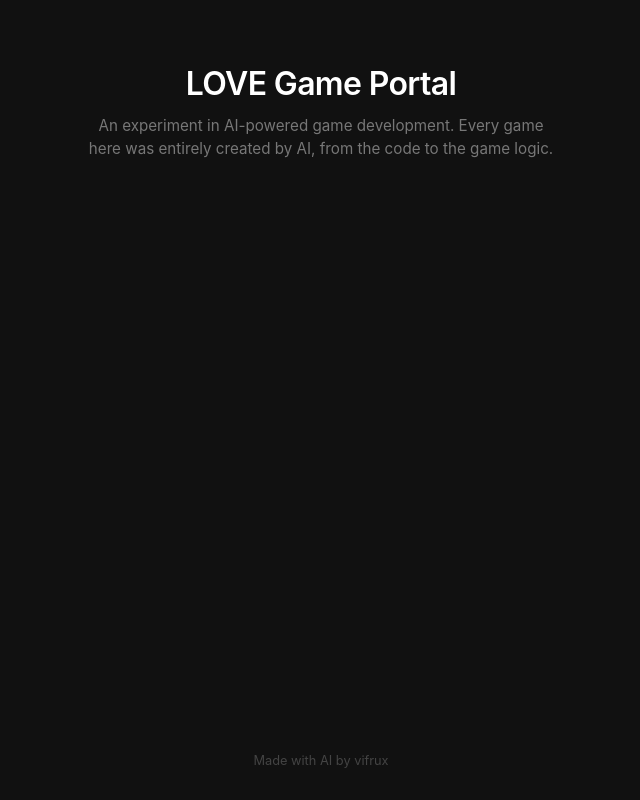
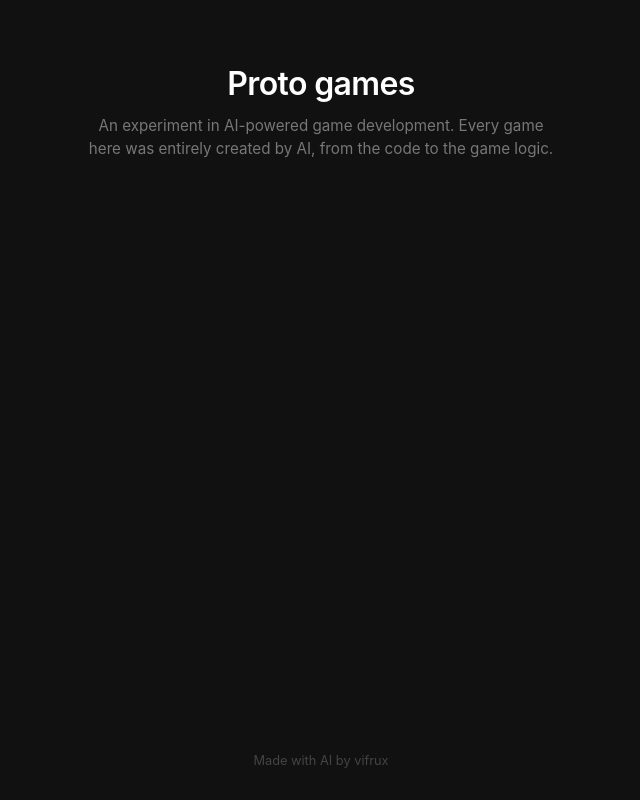
Before and after one commit to vifrus/protos-public, a plain HTML site: page landing/index.html in a window 1280 px wide. Shown: the whole page, without its empty margins (319-959 px from the left). Drawn offline with Linux system fonts and the light colour scheme.

Commit message:
Update index.html

```diff
--- a/landing/index.html
+++ b/landing/index.html
@@ -3,12 +3,12 @@
 <head>
     <meta charset="UTF-8">
     <meta name="viewport" content="width=device-width, initial-scale=1.0">
-    <title>LOVE Game Portal</title>
+    <title>Proto games</title>
     <link rel="stylesheet" href="style.css">
 </head>
 <body>
     <header>
-        <h1>LOVE Game Portal</h1>
+        <h1>Proto games</h1>
         <p>An experiment in AI-powered game development. Every game here was entirely created by AI, from the code to the game logic.</p>
     </header>
     <main>
```
